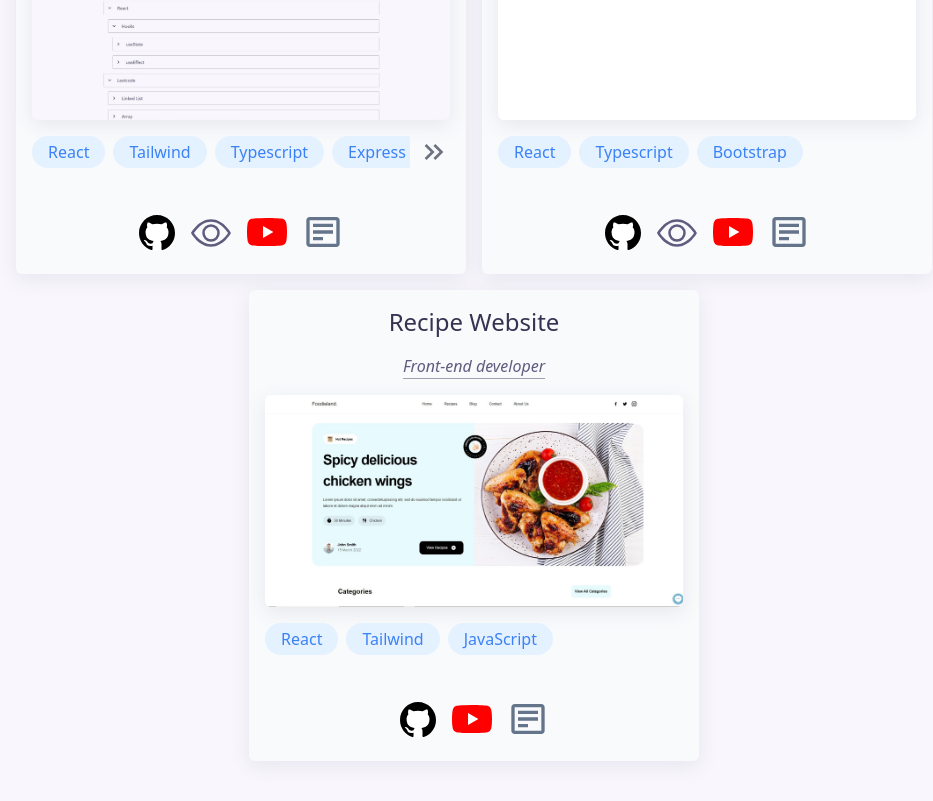
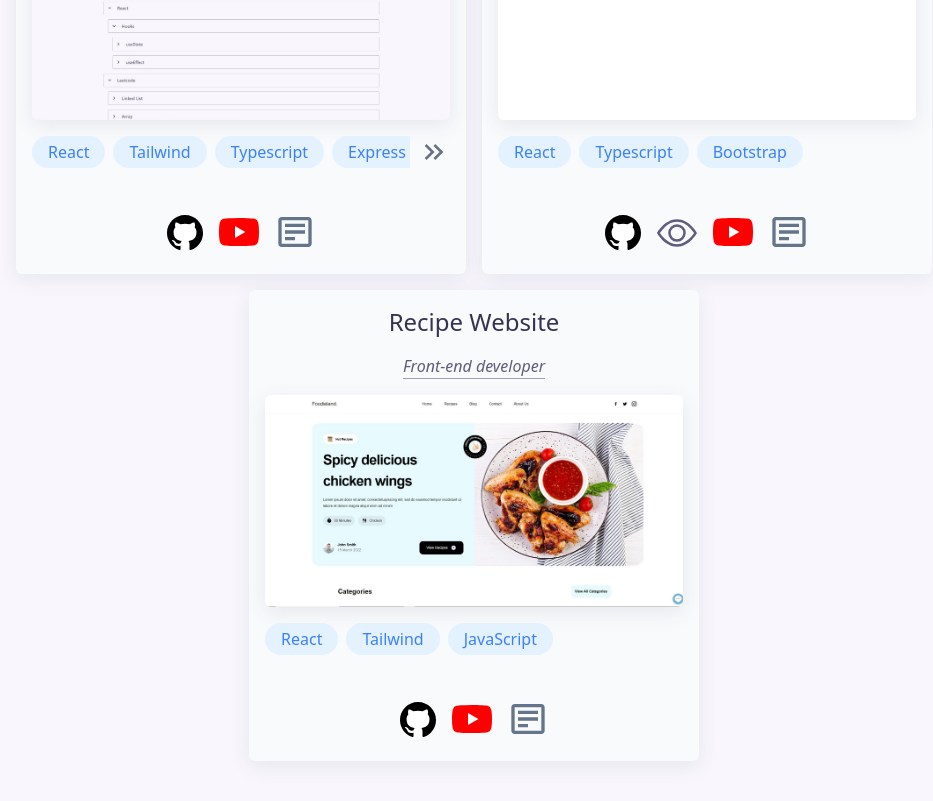
Before and after one commit to Dylan03122003/my-portfolio, a React (Vite) app: page / in a window 1280 px wide. Shown: the part 2309-3110 px from the top of the page, without its empty margins (166-1099 px from the left). Built offline with nearby package versions, Linux system fonts and the light colour scheme.

Commit message:
Added - added project

```diff
--- a/src/data/projects/index.ts
+++ b/src/data/projects/index.ts
@@ -294,7 +294,7 @@ const quizNestWebsite = {
   ],
   role: ROLE.FULL_STACK,
   githubLink: "https://github.com/Dylan03122003/quiznest_client",
-  websiteLink: "https://understanda-dylan03122003.vercel.app",
+  websiteLink: "",
   youtubeLink: "https://youtu.be/vW2HWHYd_jg?si=pT6o8So85yfWe8IR",
   description: [
     "Integrated Clerk for authentication, user management UIs and APIs.",
```
